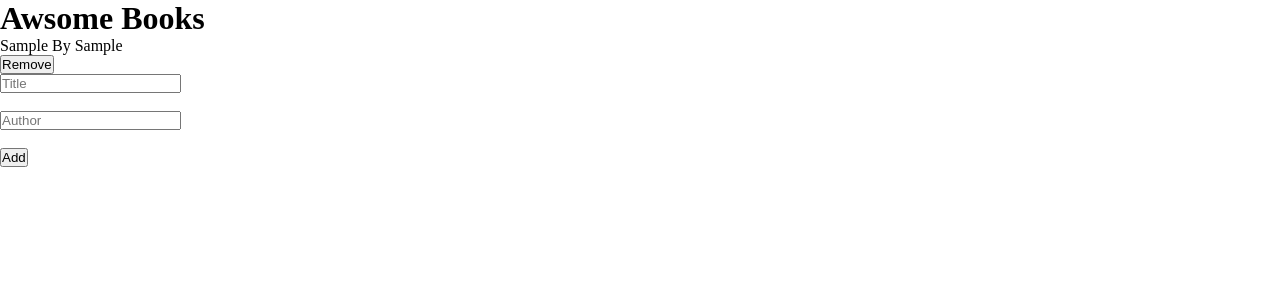
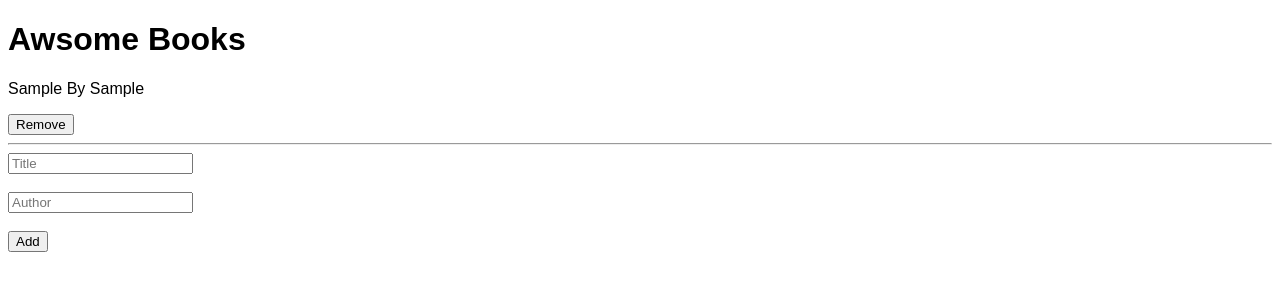
Before and after one commit to Said-laasri/Awesome-Book, a website: page index.html in a window 1280 px wide. Both pictures are taken after typing "Sample", "Sample" into the empty fields and a click on the button "Add". Drawn offline with Linux system fonts and the light colour scheme.

Commit message:
Fix js estlent error add <hr> to html

```diff
--- a/bookList.js
+++ b/bookList.js
@@ -11,7 +11,7 @@ let books;
 function uploadData(book) {
   localStorage.setItem('bookInfo', JSON.stringify(book));
 }
-
+/* eslint-disable no-use-before-define */
 function downloadData() {
   books = JSON.parse(localStorage.getItem('bookInfo'));
   updateUI();
@@ -39,9 +39,11 @@ function updateUI() {
     par.textContent = `${data.title} By ${data.author}`;
     const btnRemove = document.createElement('button');
     btnRemove.textContent = 'Remove';
+    const line = document.createElement('hr');
     btnRemove.addEventListener('click', removeBook.bind(index));
     classBook.appendChild(par);
     classBook.appendChild(btnRemove);
+    classBook.appendChild(line);
     bookAdd.appendChild(classBook);
   });
 }
--- a/style.css
+++ b/style.css
@@ -1,4 +1,3 @@
 * {
-  padding: 0;
-  margin: 0;
+  font-family: sans-serif;
 }
```
